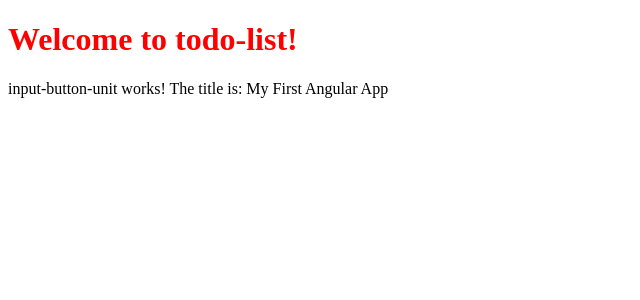
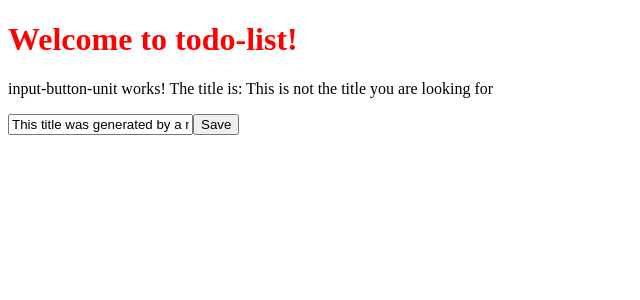
Before and after one commit to lbskinner/ng-girls-todo, an Angular app: page / in a window 1280 px wide. Shown: the top 300 px of the page, without its empty margins (0-640 px from the left). Built offline with nearby package versions, Linux system fonts and the light colour scheme.

Commit message:
learning about property binding

```diff
--- a/src/app/input-button-unit/input-button-unit.component.ts
+++ b/src/app/input-button-unit/input-button-unit.component.ts
@@ -2,7 +2,12 @@
 
 @Component({
   selector: 'app-input-button-unit',
-  template: ` <p>input-button-unit works! The title is: {{ title }}</p> `,
+  template: `
+    <p>input-button-unit works! The title is: {{ title }}</p>
+
+    <input [value]="generateTitle()" />
+    <button>Save</button>
+  `,
   styleUrls: ['./input-button-unit.component.css'],
 })
 
@@ -17,17 +22,22 @@
   // when we declare and initialize it at the same time, type is inferred by TypeScript, so don't need to add type
   title = 'Hello World';
   constructor() {
-    console.log('in constructor');
-    this.changeTitle('My First Angular App');
-    console.log(this.title);
+    // console.log('in constructor');
+    // this.changeTitle('My First Angular App');
+  }
+
+  generateTitle(): string {
+    return 'This title was generated by a method.';
   }
 
   changeTitle(newTitle: string) {
-    console.log(newTitle);
     this.title = newTitle;
   }
 
   ngOnInit(): void {
     // this.changeTitle('Hello');
+    setTimeout(() => {
+      this.title = 'This is not the title you are looking for';
+    }, 3000);
   }
 }
```
